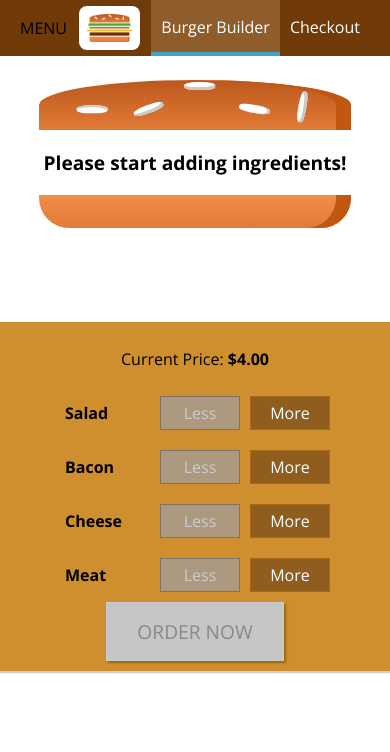
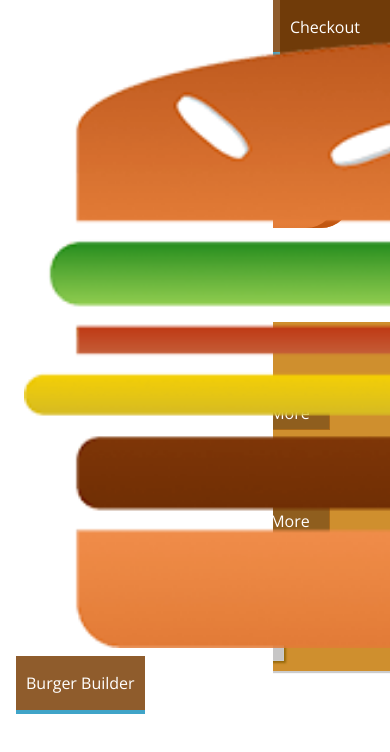
Before and after one commit to Ch-sriram/burger-builder, a React (Create React App) app: page / in a window 390 px wide. Shown: the top 752 px of the page. Built offline with nearby package versions, Linux system fonts and the light colour scheme.

Commit message:
Creating a Responsive <SideDrawer/> Component

```diff
--- a/src/components/Layout/layout.component.jsx
+++ b/src/components/Layout/layout.component.jsx
@@ -2,11 +2,13 @@
 import Aux from '../../hoc/Auxiliary/Auxiliary.hoc';
 import classes from './Layout.module.css';
 import Toolbar from '../Navigation/Toolbar/Toolbar.component';
+import SideDrawer from '../Navigation/SideDrawer/SideDrawer.component';
 
 const layout = props => {
   return (
     <Aux>
       <Toolbar />
+      <SideDrawer />
       <main className={classes.Content}>
         {props.children}
       </main>
--- /dev/null
+++ b/src/components/Navigation/SideDrawer/SideDrawer.component.jsx
@@ -0,0 +1,39 @@
+// LIBRARY IMPORTS
+import React from 'react';
+import styled from 'styled-components';
+
+// CUSTOM COMPONENTS
+import Logo from '../../Logo/Logo.component';
+import NavigationItems from '../NavigationItems/NavigationItems.component';
+
+const SideDrawer = styled.div`
+  position: fixed;
+  width: 280px;
+  max-width: 70%;
+  height: 100%;
+  left: 0;
+  top: 0;
+  z-index: 200;
+  background-color: white;
+  padding: 32px 16px;
+  box-sizing: border-box;
+  transition: transform .3s ease-out;
+  transform: ${props => props.status.toLowerCase() === 'open' ? 'translateX(0)' : 'translateX(-100)'};
+
+  @media (min-width: 500px) {
+    display: none;
+  }
+`;
+
+const sideDrawer = props => {
+  return (
+    <SideDrawer status="open">
+      <Logo />
+      <nav>
+        <NavigationItems />
+      </nav>
+    </SideDrawer>
+  );
+};
+
+export default sideDrawer;
```
Also changed, not shown: 1 other file (tests, documents, lock files or other folders).
